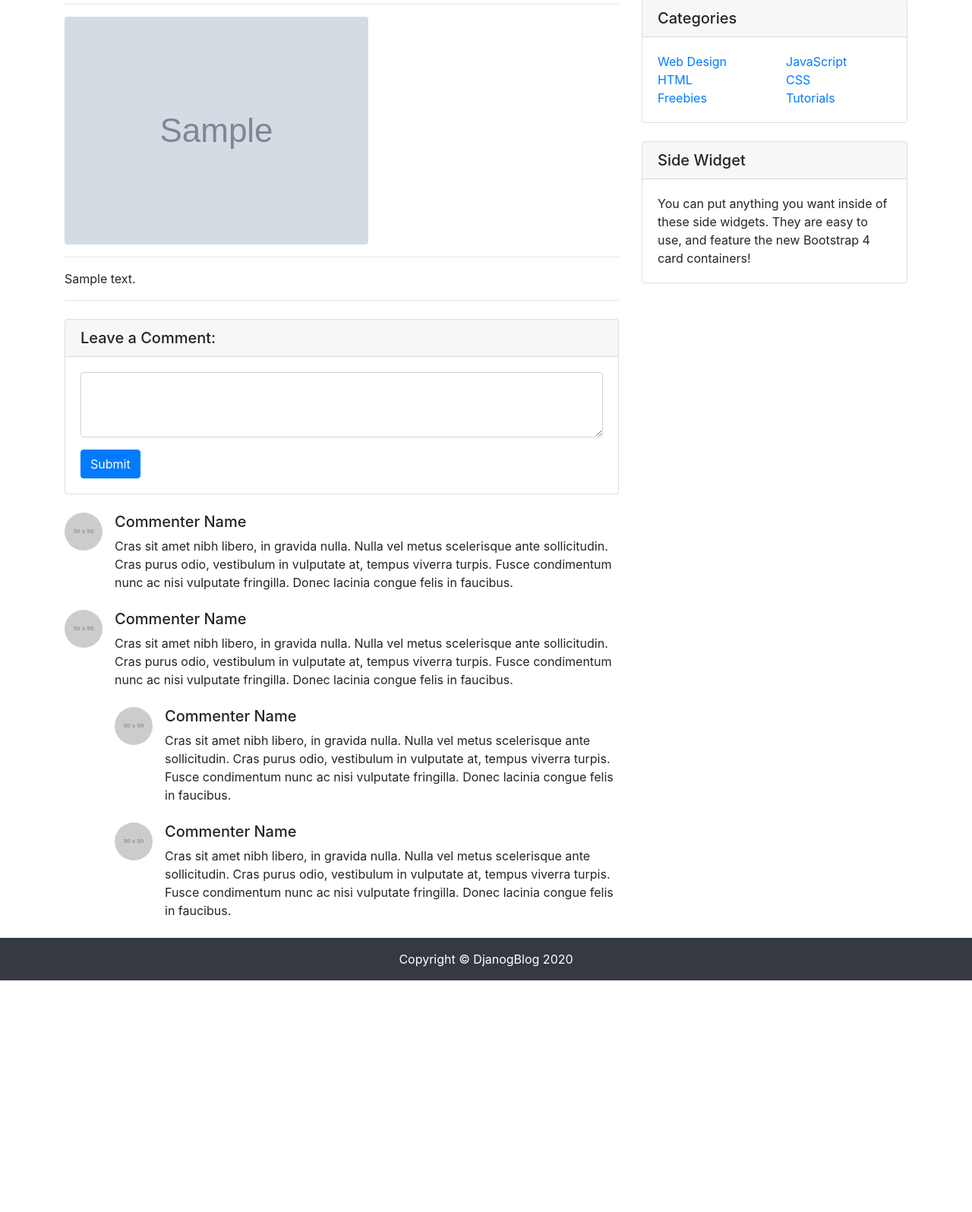
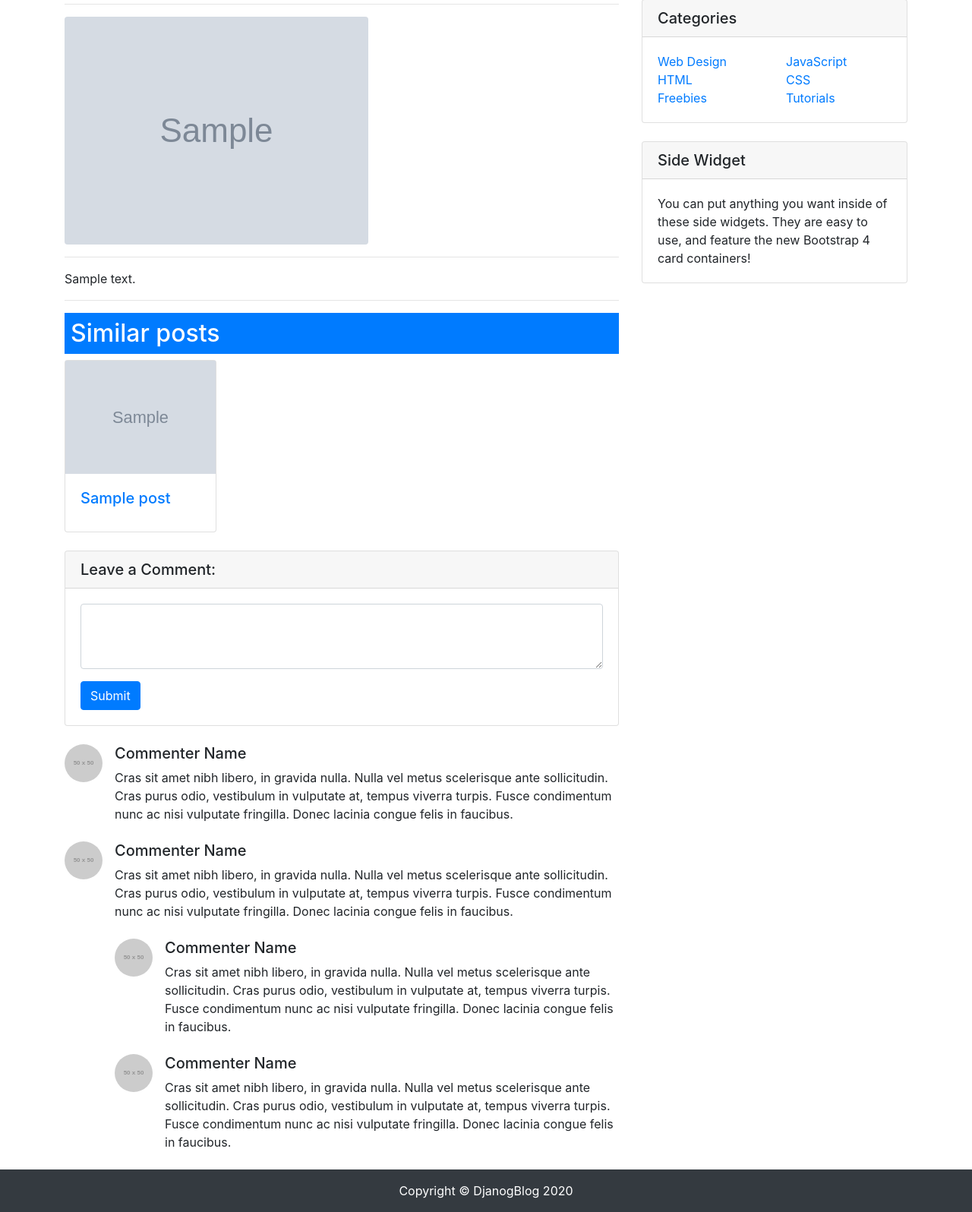
Before and after one commit to devmahmud/DjangoBlog, a Django app: template templates/blog/post-detail.html in a window 1280 px wide. Shown: the part 228-1824 px from the top of the page at 76% size. Before the commit the page ends 1519 px from the top, so only its background shows below. Run offline with Django 3.2, Linux system fonts and the light colour scheme; tables that the repository leaves empty hold one stand-in row (values such as "Sample post"); the template is opened without the code that fills it: values that come from a table or form of the project are taken from there, most other values are stand-ins (such as "Sample title", 1, 10 or a date in 2020); grey boxes marked "Sample" are stand-in pictures; grey boxes labelled with a size stand in for pictures from a placeholder-image service; some libraries are stand-ins or nearby versions.

Commit message:
Add similar post

```diff
--- a/templates/blog/post-detail.html
+++ b/templates/blog/post-detail.html
@@ -28,6 +28,26 @@
         <hr>
           {{ object.body }}
         <hr>
+
+        <h2 class="bg-primary p-2 text-white">Similar posts</h2>
+        <div class="row">
+          {% for post in similar_posts %}
+            <div class="col-md-4">
+              <div class="card" style="width: 200px">
+                <div class="card-image-top">
+                  <img src="{{ object.image.url}}" alt="" class="img-fluid">
+                </div>
+                <div class="card-body">
+                  <h5 class="card-title">
+                    <a href="{{ post.get_absolute_url }}">{{ post.title }}</a>
+                  </h5>
+                </div>
+              </div>
+            </div>
+          {% empty %}
+            There are no similar posts yet.
+          {% endfor %}
+        </div>
 
         <!-- Comments Form -->
         <div class="card my-4">
```
